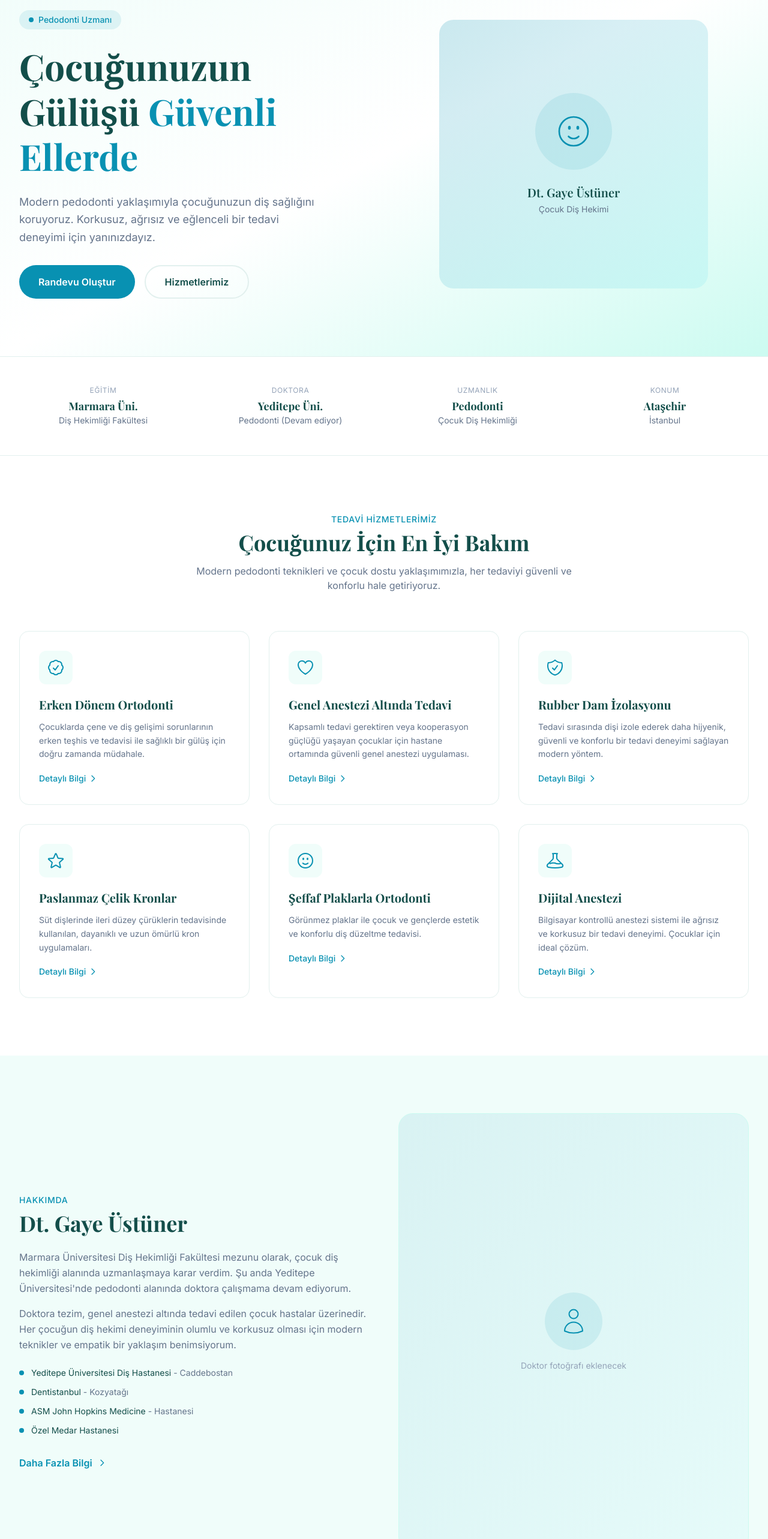
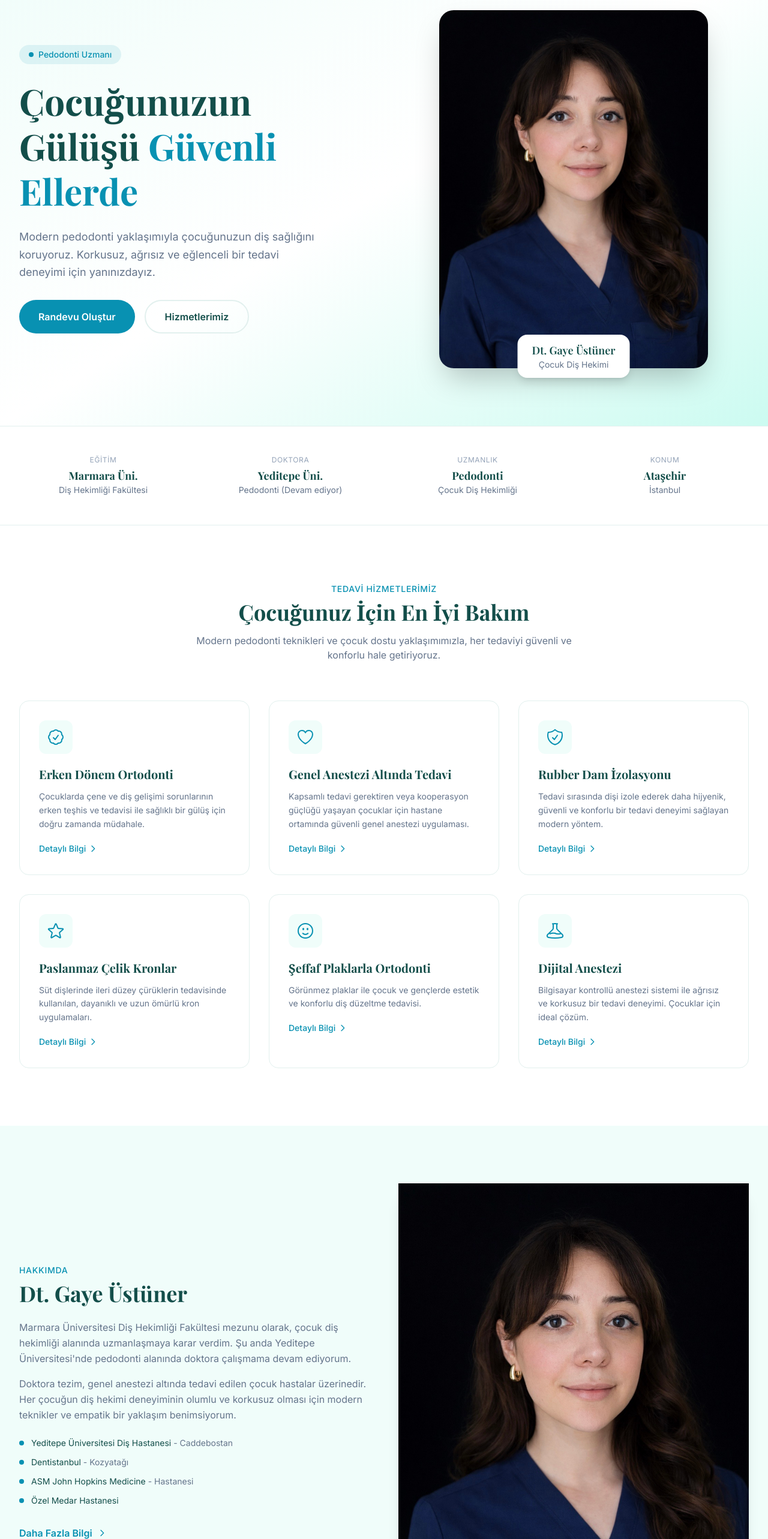
Before and after one commit to drgurel/gayeustuner-web, a Next.js app: page / in a window 1280 px wide. Shown: the part 160-2726 px from the top of the page at 60% size. Built offline with nearby package versions, Linux system fonts and the light colour scheme.

Commit message:
Doktor fotoğrafı eklendi: hero, hakkımda bölümü ve hakkımda sayfası
Co-Authored-By: Claude Opus 4.6 (1M context) <noreply@anthropic.com>

```diff
--- a/src/app/hakkimda/page.tsx
+++ b/src/app/hakkimda/page.tsx
@@ -1,5 +1,6 @@
 import type { Metadata } from "next";
 import Link from "next/link";
+import Image from "next/image";
 import Header from "@/components/Header";
 import Footer from "@/components/Footer";
 
@@ -82,15 +83,15 @@ export default function HakkimdaPage() {
               </div>
 
               <div className="relative">
-                <div className="aspect-[4/5] rounded-3xl bg-gradient-to-br from-[var(--color-primary)]/10 to-[var(--color-primary-light)]/5 border border-[var(--color-border-light)] flex items-center justify-center">
-                  <div className="text-center">
-                    <div className="w-24 h-24 mx-auto mb-4 rounded-full bg-[var(--color-primary)]/10 flex items-center justify-center">
-                      <svg className="w-12 h-12 text-[var(--color-primary)]" fill="none" viewBox="0 0 24 24" stroke="currentColor" strokeWidth={1}>
-                        <path strokeLinecap="round" strokeLinejoin="round" d="M15.75 6a3.75 3.75 0 11-7.5 0 3.75 3.75 0 017.5 0zM4.501 20.118a7.5 7.5 0 0114.998 0A17.933 17.933 0 0112 21.75c-2.676 0-5.216-.584-7.499-1.632z" />
-                      </svg>
-                    </div>
-                    <p className="text-sm text-[var(--color-text-muted)]">Doktor fotoğrafı eklenecek</p>
-                  </div>
+                <div className="aspect-[4/5] rounded-3xl overflow-hidden shadow-xl">
+                  <Image
+                    src="/dt-gaye-ustuner.jpg"
+                    alt="Dt. Gaye Üstüner - Çocuk Diş Hekimi"
+                    fill
+                    className="object-cover object-top"
+                    priority
+                    sizes="(min-width: 1024px) 500px, 100vw"
+                  />
                 </div>
               </div>
             </div>
--- a/src/app/page.tsx
+++ b/src/app/page.tsx
@@ -1,4 +1,5 @@
 import Link from "next/link";
+import Image from "next/image";
 import Header from "@/components/Header";
 import Footer from "@/components/Footer";
 
@@ -116,19 +117,24 @@ export default function Home() {
                 </div>
               </div>
 
-              {/* Hero Visual Placeholder */}
+              {/* Hero Photo */}
               <div className="relative hidden lg:block">
-                <div className="w-full aspect-square max-w-md mx-auto rounded-3xl bg-gradient-to-br from-[var(--color-primary)]/20 to-[var(--color-primary-light)]/10 flex items-center justify-center">
-                  <div className="text-center p-8">
-                    <div className="w-32 h-32 mx-auto mb-6 rounded-full bg-[var(--color-primary)]/10 flex items-center justify-center">
-                      <svg className="w-16 h-16 text-[var(--color-primary)]" fill="none" viewBox="0 0 24 24" stroke="currentColor" strokeWidth={1}>
-                        <path strokeLinecap="round" strokeLinejoin="round" d="M15.182 15.182a4.5 4.5 0 01-6.364 0M21 12a9 9 0 11-18 0 9 9 0 0118 0zM9.75 9.75c0 .414-.168.75-.375.75S9 10.164 9 9.75 9.168 9 9.375 9s.375.336.375.75zm-.375 0h.008v.015h-.008V9.75zm5.625 0c0 .414-.168.75-.375.75s-.375-.336-.375-.75.168-.75.375-.75.375.336.375.75zm-.375 0h.008v.015h-.008V9.75z" />
-                      </svg>
-                    </div>
-                    <p className="font-[family-name:var(--font-heading)] text-xl text-[var(--color-secondary)] font-semibold">
+                <div className="w-full max-w-md mx-auto">
+                  <div className="relative aspect-[3/4] rounded-3xl overflow-hidden shadow-2xl shadow-[var(--color-primary)]/10">
+                    <Image
+                      src="/dt-gaye-ustuner.jpg"
+                      alt="Dt. Gaye Üstüner - Çocuk Diş Hekimi"
+                      fill
+                      className="object-cover object-top"
+                      priority
+                      sizes="(min-width: 1024px) 400px, 0px"
+                    />
+                  </div>
+                  <div className="absolute -bottom-4 left-1/2 -translate-x-1/2 bg-white rounded-2xl shadow-lg px-6 py-3 text-center">
+                    <p className="font-[family-name:var(--font-heading)] text-lg text-[var(--color-secondary)] font-semibold">
                       Dt. Gaye Üstüner
                     </p>
-                    <p className="text-[var(--color-text-light)] text-sm mt-1">Çocuk Diş Hekimi</p>
+                    <p className="text-[var(--color-text-light)] text-sm">Çocuk Diş Hekimi</p>
                   </div>
                 </div>
               </div>
@@ -244,15 +250,14 @@ export default function Home() {
               </div>
 
               <div className="relative">
-                <div className="aspect-[4/5] rounded-3xl bg-gradient-to-br from-[var(--color-primary)]/10 to-[var(--color-primary-light)]/5 border border-[var(--color-border-light)] flex items-center justify-center">
-                  <div className="text-center">
-                    <div className="w-24 h-24 mx-auto mb-4 rounded-full bg-[var(--color-primary)]/10 flex items-center justify-center">
-                      <svg className="w-12 h-12 text-[var(--color-primary)]" fill="none" viewBox="0 0 24 24" stroke="currentColor" strokeWidth={1}>
-                        <path strokeLinecap="round" strokeLinejoin="round" d="M15.75 6a3.75 3.75 0 11-7.5 0 3.75 3.75 0 017.5 0zM4.501 20.118a7.5 7.5 0 0114.998 0A17.933 17.933 0 0112 21.75c-2.676 0-5.216-.584-7.499-1.632z" />
-                      </svg>
-                    </div>
-                    <p className="text-sm text-[var(--color-text-muted)]">Doktor fotoğrafı eklenecek</p>
-                  </div>
+                <div className="aspect-[4/5] rounded-3xl overflow-hidden shadow-xl">
+                  <Image
+                    src="/dt-gaye-ustuner.jpg"
+                    alt="Dt. Gaye Üstüner"
+                    fill
+                    className="object-cover object-top"
+                    sizes="(min-width: 1024px) 500px, 100vw"
+                  />
                 </div>
               </div>
             </div>
```
Also changed, not shown: .claude/launch.json, public/dt-gaye-ustuner.jpg (added).
